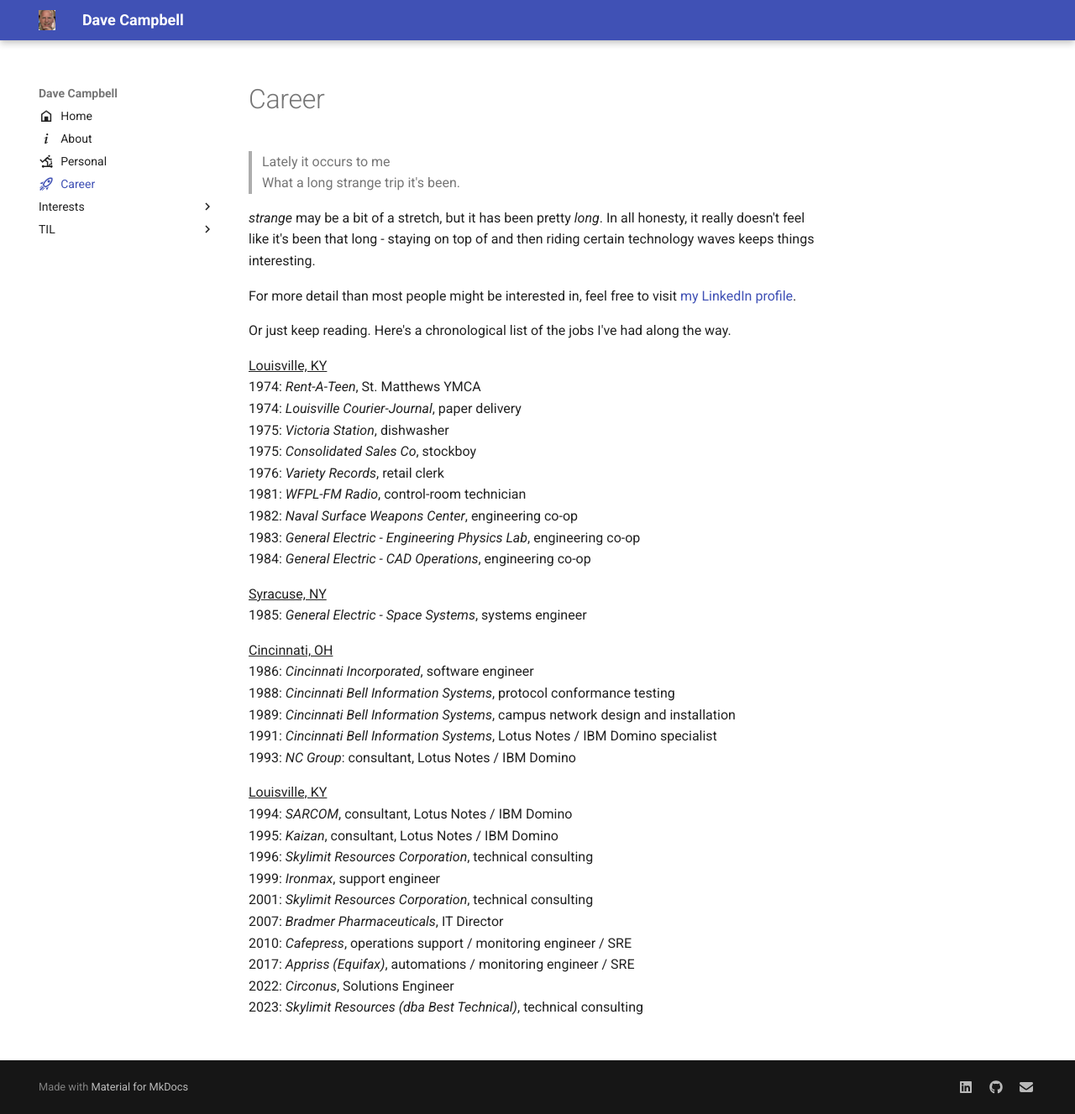
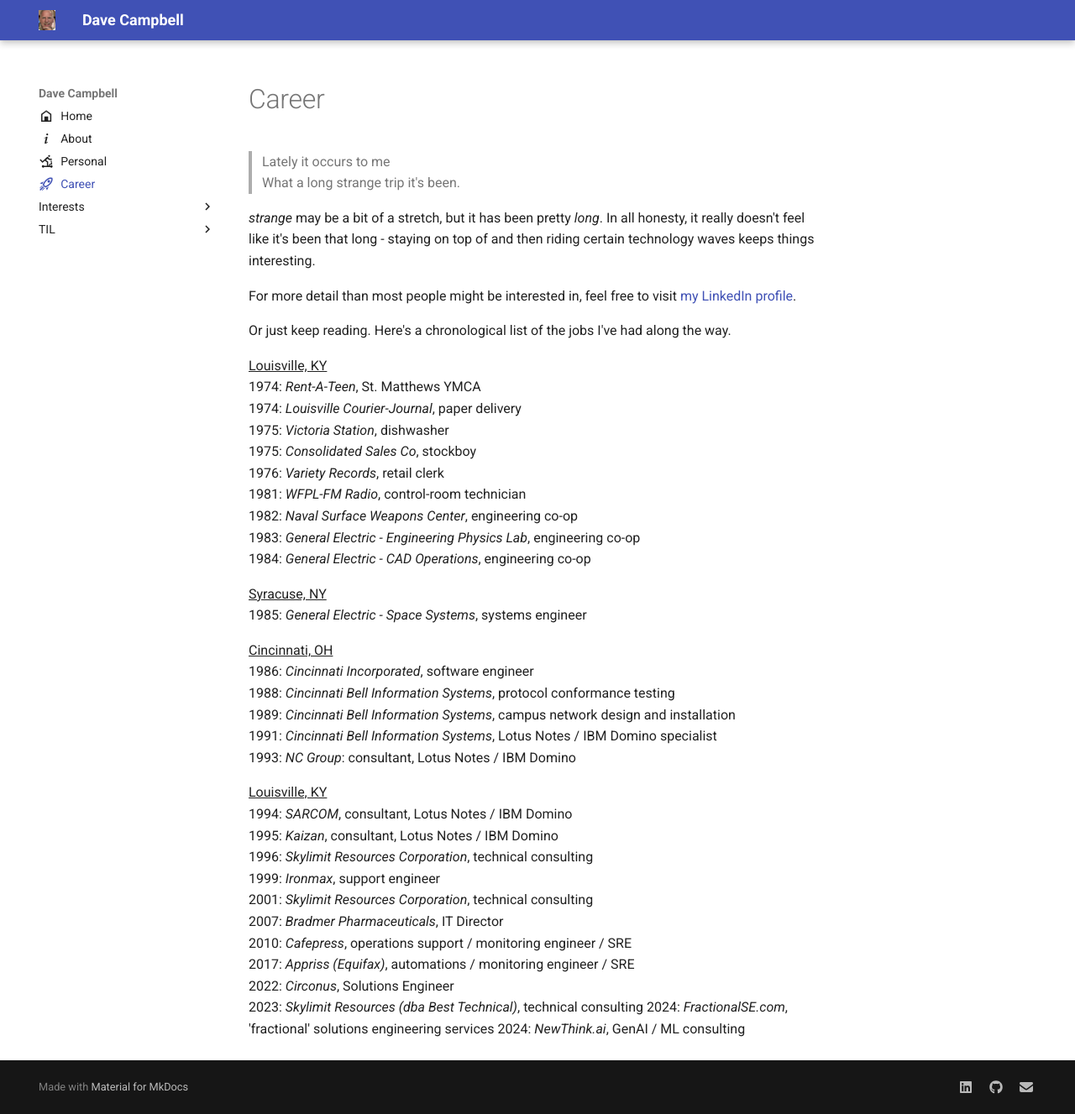
Before and after one commit to davecampbell/davecampbell.github.io, an MkDocs documentation site: the page built from docs/career.md, in a window 1280 px wide and 1327 px high. Shown: the whole window at 84% size. Built offline with MkDocs 1.6.1 and Material for MkDocs 9.7.7, drawn with Linux system fonts in a browser that asks for light colours.

Commit message:
Update career.md

```diff
--- a/docs/career.md
+++ b/docs/career.md
@@ -45,3 +45,5 @@ Or just keep reading.  Here's a chronological list of the jobs I've had along th
 2017: *Appriss (Equifax)*, automations / monitoring engineer / SRE
 2022: *Circonus*, Solutions Engineer
 2023: *Skylimit Resources (dba Best Technical)*, technical consulting
+2024: *FractionalSE.com*, 'fractional' solutions engineering services
+2024: *NewThink.ai*, GenAI / ML consulting
```
